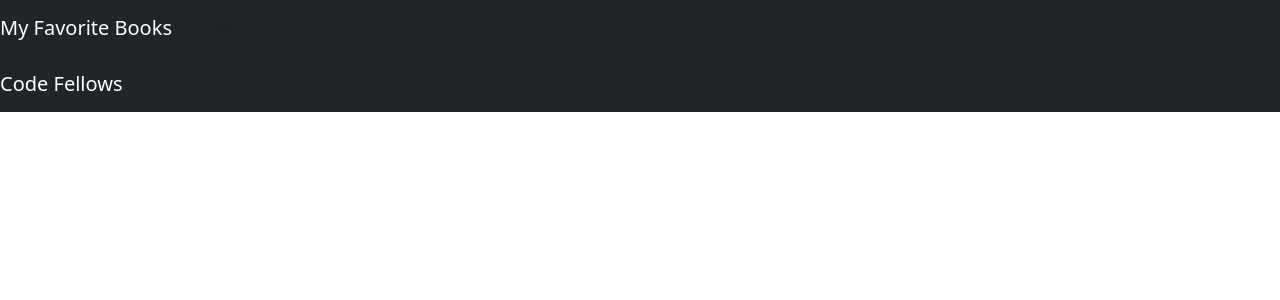
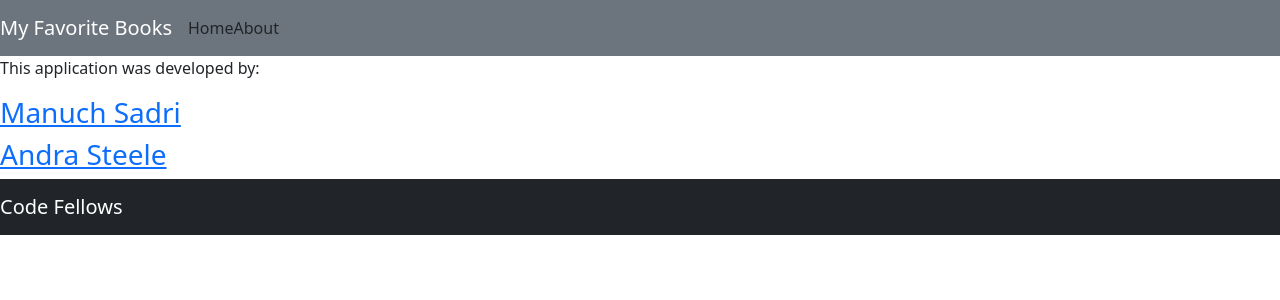
Before and after one commit to mcsadri/can-of-books-frontend, a React (Create React App) app: page /about in a window 1280 px wide. Shown: the top 300 px of the page. Built offline with nearby package versions, Linux system fonts and the light colour scheme.

Commit message:
Completed lab11

```diff
--- a/package.json
+++ b/package.json
@@ -13,7 +13,6 @@
     "react-cookie": "4.0.3",
     "react-cookies": "0.1.1",
     "react-dom": "^18.0.0",
-    "react-router-dom": "^6.3.0",
     "react-scripts": "^5.0.1",
     "web-vitals": "^2.1.4"
   },
@@ -40,5 +39,8 @@
       "last 1 firefox version",
       "last 1 safari version"
     ]
+  },
+  "devDependencies": {
+    "react-router-dom": "^6.4.2"
   }
 }
--- a/src/About.js
+++ b/src/About.js
@@ -1,10 +1,16 @@
 import { Component } from "react";
+import React from 'react';
 
 class Profile extends Component {
 
   render() {
-    /* TODO: render information about the developers */
-    return <p>Profile page coming soon</p>
+    return (
+    <>
+    <p>This application was developed by:</p>
+    <h3><a href = "https://github.com/mcsadri">Manuch Sadri</a></h3>
+    <h3><a href = "https://github.com/asteele1493">Andra Steele</a></h3>
+    </>
+    )
   }
 };
 
--- a/src/App.css
+++ b/src/App.css
@@ -36,3 +36,7 @@
     transform: rotate(360deg);
   }
 }
+
+.nav-link {
+  padding: 10px;
+}
--- a/src/App.js
+++ b/src/App.js
@@ -8,6 +8,7 @@ import {
   Routes,
   Route
 } from "react-router-dom";
+import About from './About.js';
 
 class App extends React.Component {
   render() {
@@ -15,13 +16,18 @@ class App extends React.Component {
       <>
         <Router>
           <Header />
-          <Routes>
+          <Routes
+          class="route">
             <Route
-              exact path="/"
-              element={<BestBooks />}
-            >
-            </Route>
-            {/* PLACEHOLDER: add a route with a path of '/about' that renders the `About` component */}
+            path='/'
+            element={<BestBooks />}
+            ></Route>
+
+            <Route
+              /* PLACEHOLDER: add a route with a path of '/about' that renders the `About` component */
+             path="/about"
+             element={<About />}
+            ></Route>
           </Routes>
           <Footer />
         </Router>
@@ -31,3 +37,8 @@ class App extends React.Component {
 }
 
 export default App;
+
+
+// TODO: Use React Router to add ability for user to navigate between Home and About "pages".
+
+// TODO: Add an About page at path `/about` that displays the project developer's information.
--- a/src/BestBooks.js
+++ b/src/BestBooks.js
@@ -22,11 +22,9 @@ class BestBooks extends React.Component {
     this.setState({ books: response.data });
   }
 
-  /* TODO: Make a GET request to your API to fetch all the books from the database  */
 
   render() {
 
-    /* TODO: render all the books in a Carousel */
 
     return (
       <>
--- a/src/Header.js
+++ b/src/Header.js
@@ -5,10 +5,11 @@ import { Link } from "react-router-dom";
 class Header extends React.Component {
   render() {
     return (
-      <Navbar collapseOnSelect expand="lg" bg="dark" variant="dark">
+      <Navbar collapseOnSelect expand="lg" bg="secondary" variant="dark" p="10px">
         <Navbar.Brand>My Favorite Books</Navbar.Brand>
         <NavItem><Link to="/" className="nav-link">Home</Link></NavItem>
         {/* PLACEHOLDER: render a navigation link to the about page */}
+        <NavItem><Link to="/About" className="nav-link">About</Link></NavItem>
       </Navbar>
     )
   }
```
Also changed, not shown: 1 other file (tests, documents, lock files or other folders).
